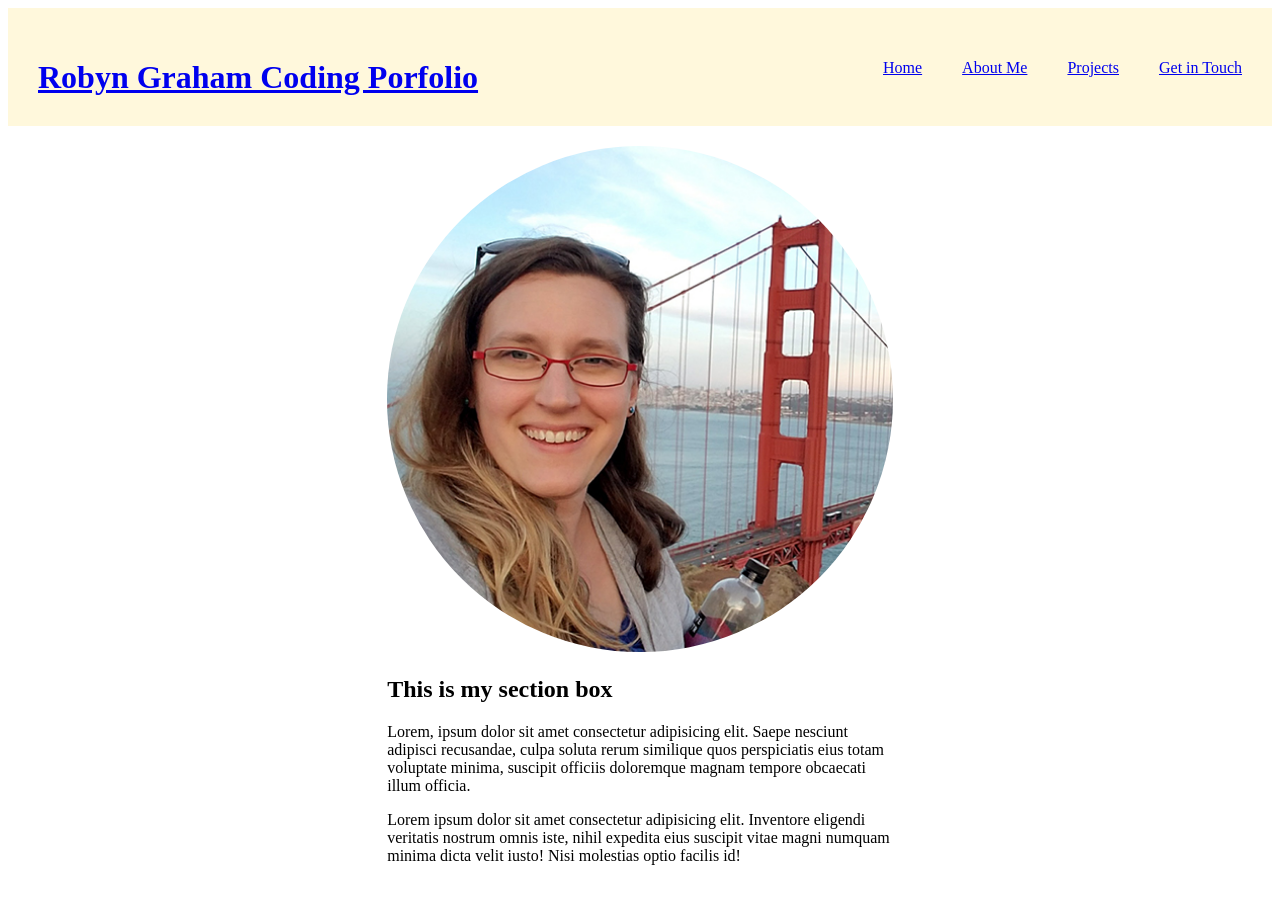
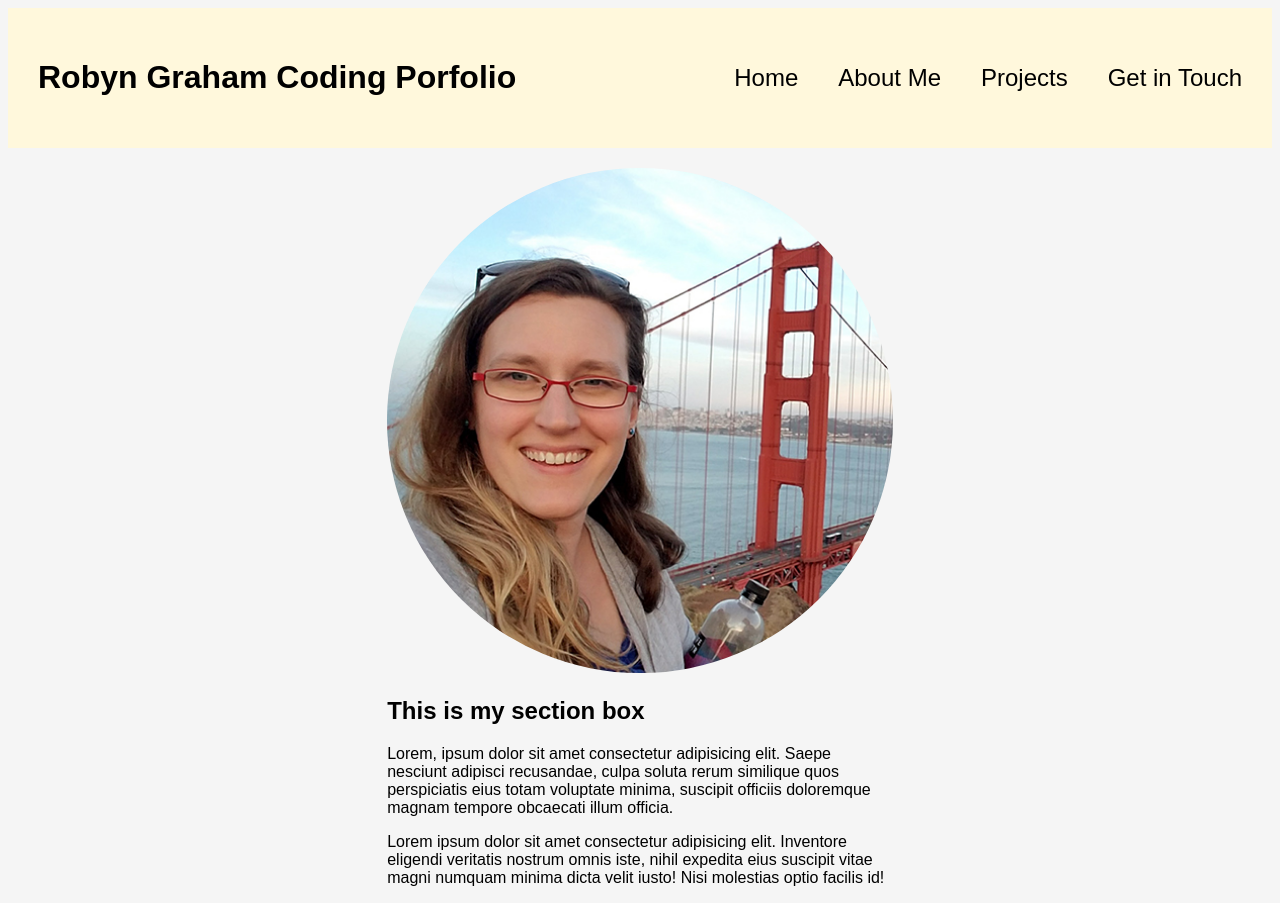
Before and after one commit to robyng/porfolio, a plain HTML site: page test.html in a window 1280 px wide. Before the commit the page ends 881 px from the top, so only its background shows below. Drawn offline with Linux system fonts and the light colour scheme.

Commit message:
header font larger, font change to ariel, trying astrick for background color

```diff
--- a/assets/css/styles2.css
+++ b/assets/css/styles2.css
@@ -1,8 +1,16 @@
+* {
+    font-family: Arial, Helvetica, sans-serif;
+    background-color: #f5f5f5;
+}
+
 header {
     background-color: cornsilk;
     overflow: hidden;
     padding: 10px;
     margin-bottom: 20px;
+    display: flex;
+    align-items: center;
+    justify-content: space-between;
 }
 
 .section-box img {
@@ -13,9 +21,13 @@ header {
 header a {
     float: left;
     padding: 20px;
+    text-decoration: none;
+    background-color: cornsilk;
+    color: black;
 }
 nav {
     float: right;
+    font-size: 24px;
 }
 
 /*body*/
@@ -28,6 +40,10 @@ nav {
 /*styles for tablets*/
 
 @media screen and (max-width: 992px) {
+    header {
+        display: block;
+    }
+
     header a {
         display: block;
         float: none;
```
